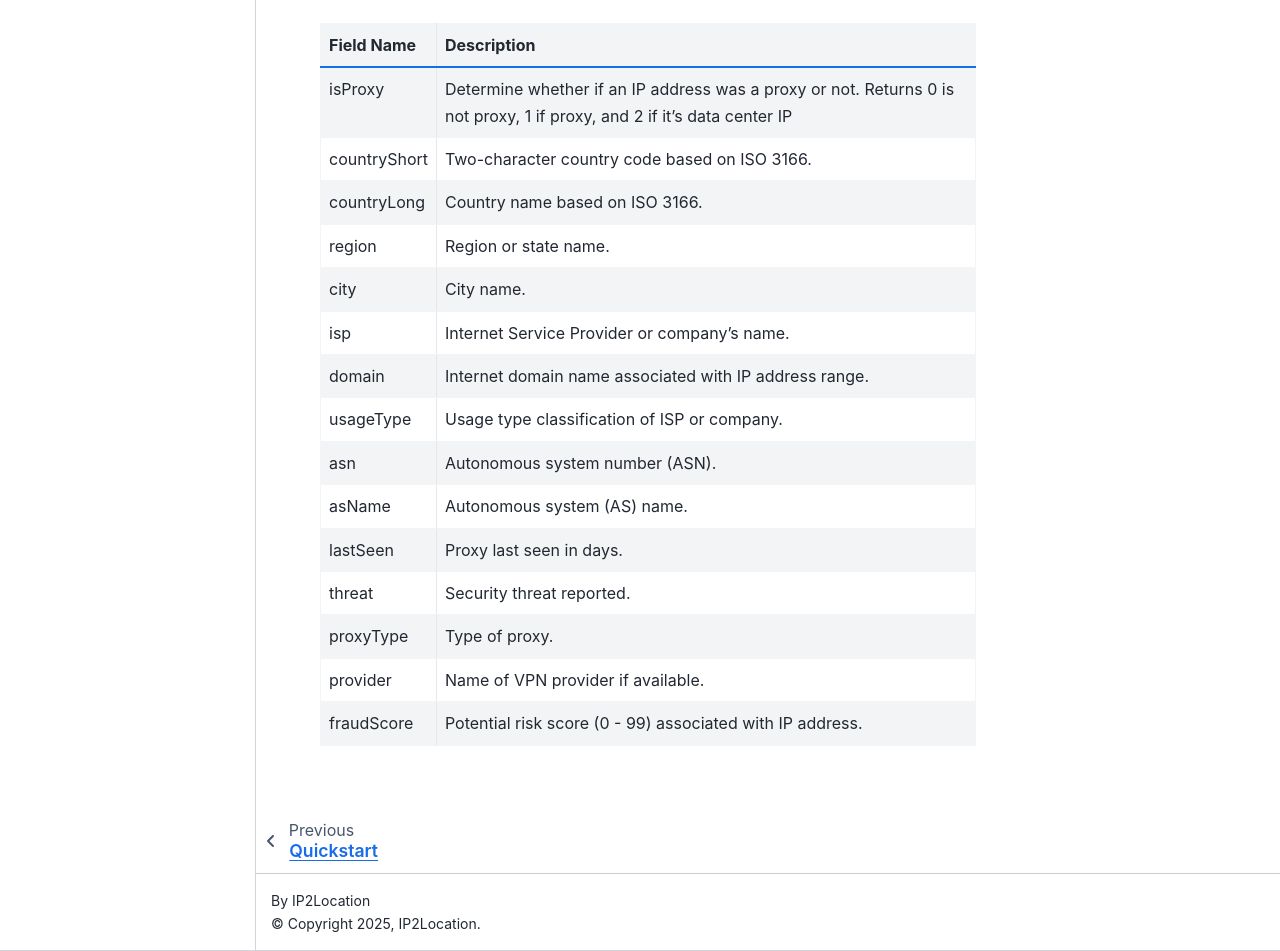
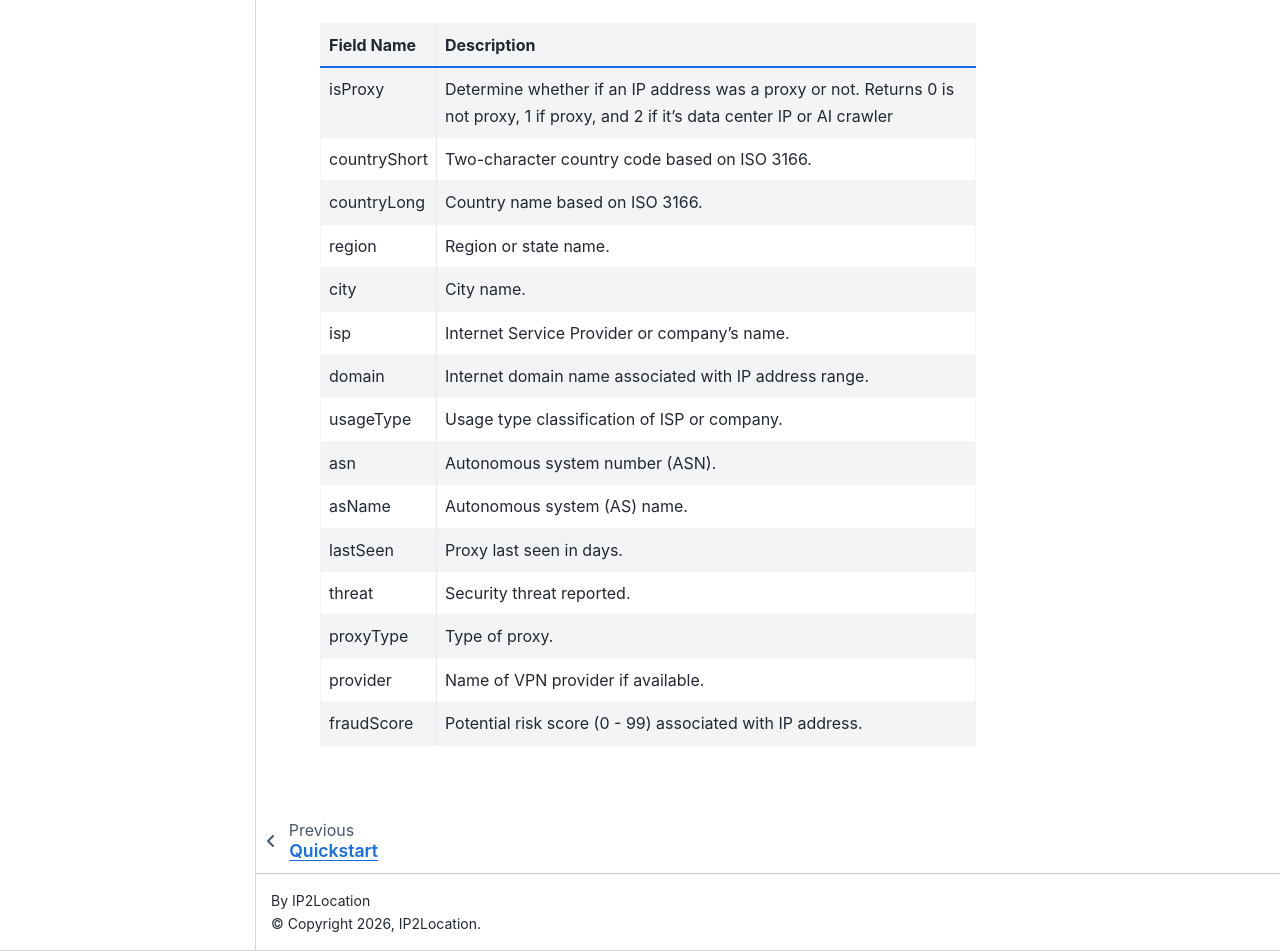
Before and after one commit to ip2location/ip2proxy-dart, a Sphinx documentation site: the page built from docs/source/code.md, in a window 1280 px wide and 1400 px high, scrolled down 268 px. Shown: the part 449-1400 px from the top of the window. Built offline with Sphinx 7.4.7 and the Sphinx Book theme 1.1.4, drawn with Linux system fonts in a browser that asks for light colours.

Commit message:
Support new proxy type "AIC" in "isProxy" field

```diff
--- a/docs/source/code.md
+++ b/docs/source/code.md
@@ -19,7 +19,7 @@
 
 | Field Name       | Description                                                  |
 | ---------------- | ------------------------------------------------------------ |
-| isProxy    |     Determine whether if an IP address was a proxy or not. Returns 0 is not proxy, 1 if proxy, and 2 if it's data center IP |
+| isProxy    |     Determine whether if an IP address was a proxy or not. Returns 0 is not proxy, 1 if proxy, and 2 if it's data center IP or AI crawler |
 | countryShort    |     Two-character country code based on ISO 3166. |
 | countryLong    |     Country name based on ISO 3166. |
 | region     |     Region or state name. |
--- a/docs/source/conf.py
+++ b/docs/source/conf.py
@@ -4,11 +4,11 @@
 # -- Project information
 
 project = 'IP2Proxy Dart'
-copyright = '2025, IP2Location'
+copyright = '2026, IP2Location'
 author = 'IP2Location'
 
-release = '3.0.0'
-version = '3.0.0'
+release = '3.1.0'
+version = '3.1.0'
 
 # -- General configuration
 
--- a/pubspec.yaml
+++ b/pubspec.yaml
@@ -1,6 +1,6 @@
 name: ip2proxy
 description: A Dart library for querying proxy information using the IP2Proxy database.
-version: 3.0.0
+version: 3.1.0
 repository: https://github.com/ip2location/ip2proxy-dart
 
 environment:
```
Also changed, not shown: CHANGELOG.md (+6 -0 lines), README.md (+4 -1 lines), 3 other files.
